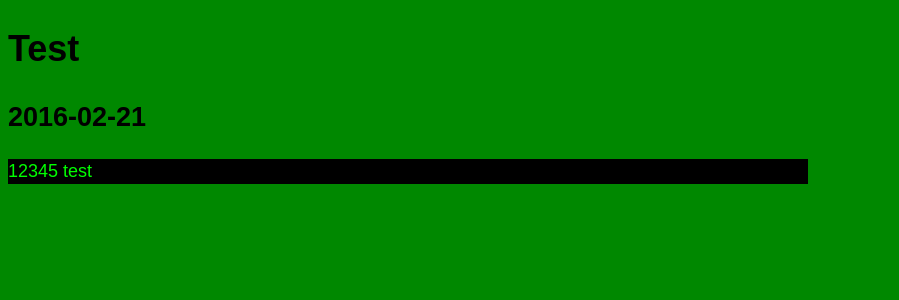
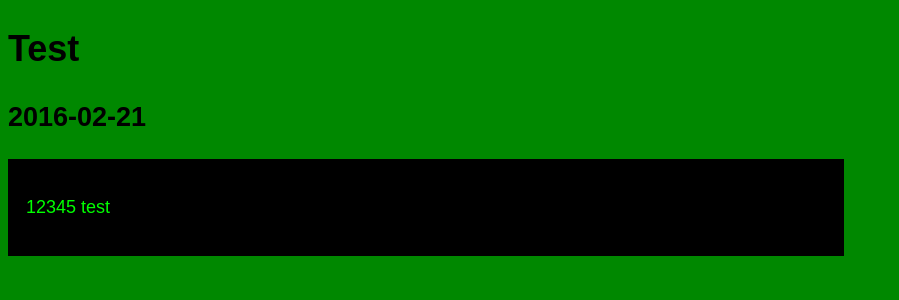
Before and after one commit to EliaTarasoff/EliaTarasoff.github.io, a Jekyll site: the page built from _posts/2016-02-21-test.md, in a window 1280 px wide. Shown: the top 300 px of the page, without its empty margins (0-899 px from the left). Built offline with Jekyll 4.4.1, drawn with Linux system fonts in a browser that asks for light colours.

Commit message:
Update errythang.scss

```diff
--- a/css/errythang.scss
+++ b/css/errythang.scss
@@ -12,5 +12,6 @@ body {
         background: #000;
         color: #0F0;
         max-width: 800px;
+        padding: 18px;
     }
 }
```
